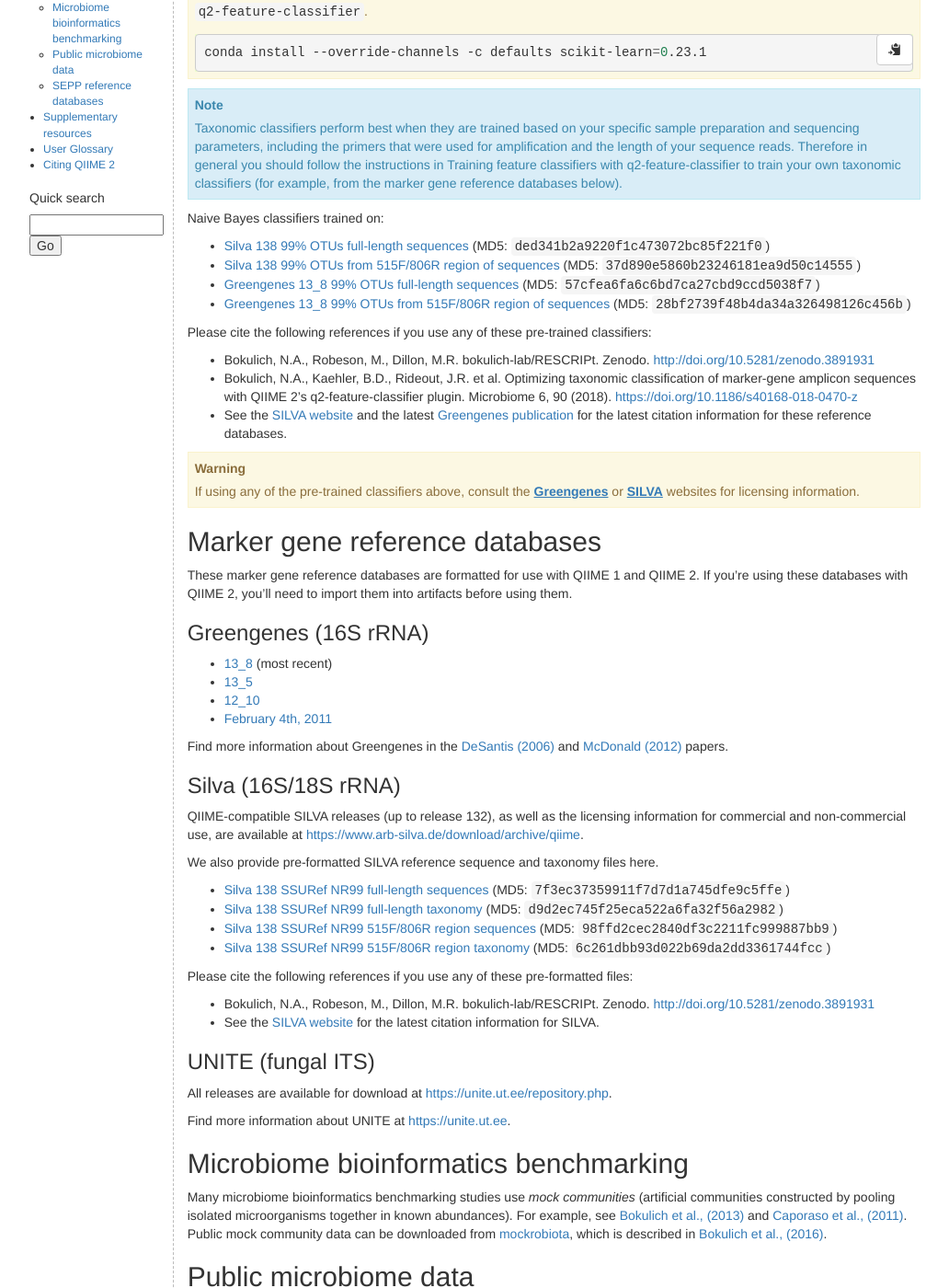
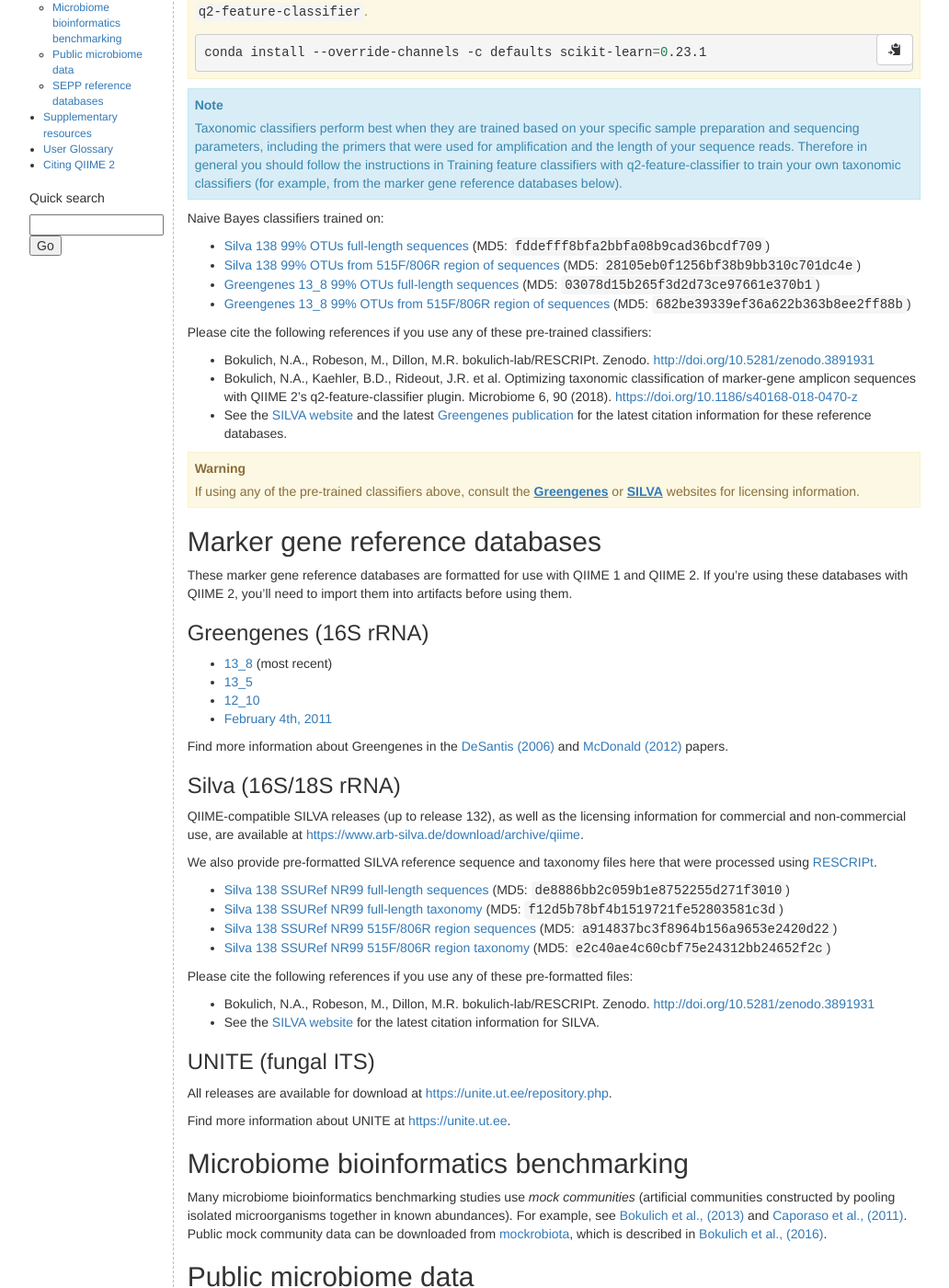
Before and after one commit to qiime2/docs, a Sphinx documentation site: the page built from source/data-resources.rst, in a window 1280 px wide and 1400 px high, scrolled down 464 px. Shown: the whole window at 92% size, without its empty margins (121-1153 px from the left). Built offline with Sphinx 7.4.7, drawn with Linux system fonts in a browser that asks for light colours; pages that are not in the unit, such as notebooks, are missing from menus; the version number could not be read and is left out.

Commit message:
update md5s

```diff
--- a/source/data-resources.rst
+++ b/source/data-resources.rst
@@ -17,10 +17,10 @@ Taxonomy classifiers for use with q2-feature-classifier
 
 Naive Bayes classifiers trained on:
 
-- `Silva 138 99% OTUs full-length sequences <https://data.qiime2.org/2020.6/common/silva-138-99-nb-classifier.qza>`_ (MD5: ``ded341b2a9220f1c473072bc85f221f0``)
-- `Silva 138 99% OTUs from 515F/806R region of sequences <https://data.qiime2.org/2020.6/common/silva-138-99-515-806-nb-classifier.qza>`_ (MD5: ``37d890e5860b23246181ea9d50c14555``)
-- `Greengenes 13_8 99% OTUs full-length sequences <https://data.qiime2.org/2020.6/common/gg-13-8-99-nb-classifier.qza>`_ (MD5: ``57cfea6fa6c6bd7ca27cbd9ccd5038f7``)
-- `Greengenes 13_8 99% OTUs from 515F/806R region of sequences <https://data.qiime2.org/2020.6/common/gg-13-8-99-515-806-nb-classifier.qza>`_ (MD5: ``28bf2739f48b4da34a326498126c456b``)
+- `Silva 138 99% OTUs full-length sequences <https://data.qiime2.org/2020.6/common/silva-138-99-nb-classifier.qza>`_ (MD5: ``fddefff8bfa2bbfa08b9cad36bcdf709``)
+- `Silva 138 99% OTUs from 515F/806R region of sequences <https://data.qiime2.org/2020.6/common/silva-138-99-515-806-nb-classifier.qza>`_ (MD5: ``28105eb0f1256bf38b9bb310c701dc4e``)
+- `Greengenes 13_8 99% OTUs full-length sequences <https://data.qiime2.org/2020.6/common/gg-13-8-99-nb-classifier.qza>`_ (MD5: ``03078d15b265f3d2d73ce97661e370b1``)
+- `Greengenes 13_8 99% OTUs from 515F/806R region of sequences <https://data.qiime2.org/2020.6/common/gg-13-8-99-515-806-nb-classifier.qza>`_ (MD5: ``682be39339ef36a622b363b8ee2ff88b``)
 
 
 Please cite the following references if you use any of these pre-trained classifiers:
@@ -55,12 +55,12 @@ Silva (16S/18S rRNA)
 
 QIIME-compatible SILVA releases (up to release 132), as well as the licensing information for commercial and non-commercial use, are available at https://www.arb-silva.de/download/archive/qiime.
 
-We also provide pre-formatted SILVA reference sequence and taxonomy files here.
+We also provide pre-formatted SILVA reference sequence and taxonomy files here that were processed using `RESCRIPt <https://github.com/bokulich-lab/RESCRIPt>`_.
 
-- `Silva 138 SSURef NR99 full-length sequences <https://data.qiime2.org/2020.6/common/silva-138-99-seqs.qza>`_ (MD5: ``7f3ec37359911f7d7d1a745dfe9c5ffe``)
-- `Silva 138 SSURef NR99 full-length taxonomy <https://data.qiime2.org/2020.6/common/silva-138-99-tax.qza>`_ (MD5: ``d9d2ec745f25eca522a6fa32f56a2982``)
-- `Silva 138 SSURef NR99 515F/806R region sequences <https://data.qiime2.org/2020.6/common/silva-138-99-seqs-515-806.qza>`_ (MD5: ``98ffd2cec2840df3c2211fc999887bb9``)
-- `Silva 138 SSURef NR99 515F/806R region taxonomy <https://data.qiime2.org/2020.6/common/silva-138-99-tax-515-806.qza>`_ (MD5: ``6c261dbb93d022b69da2dd3361744fcc``)
+- `Silva 138 SSURef NR99 full-length sequences <https://data.qiime2.org/2020.6/common/silva-138-99-seqs.qza>`_ (MD5: ``de8886bb2c059b1e8752255d271f3010``)
+- `Silva 138 SSURef NR99 full-length taxonomy <https://data.qiime2.org/2020.6/common/silva-138-99-tax.qza>`_ (MD5: ``f12d5b78bf4b1519721fe52803581c3d``)
+- `Silva 138 SSURef NR99 515F/806R region sequences <https://data.qiime2.org/2020.6/common/silva-138-99-seqs-515-806.qza>`_ (MD5: ``a914837bc3f8964b156a9653e2420d22``)
+- `Silva 138 SSURef NR99 515F/806R region taxonomy <https://data.qiime2.org/2020.6/common/silva-138-99-tax-515-806.qza>`_ (MD5: ``e2c40ae4c60cbf75e24312bb24652f2c``)
 
 
 Please cite the following references if you use any of these pre-formatted files:
```
